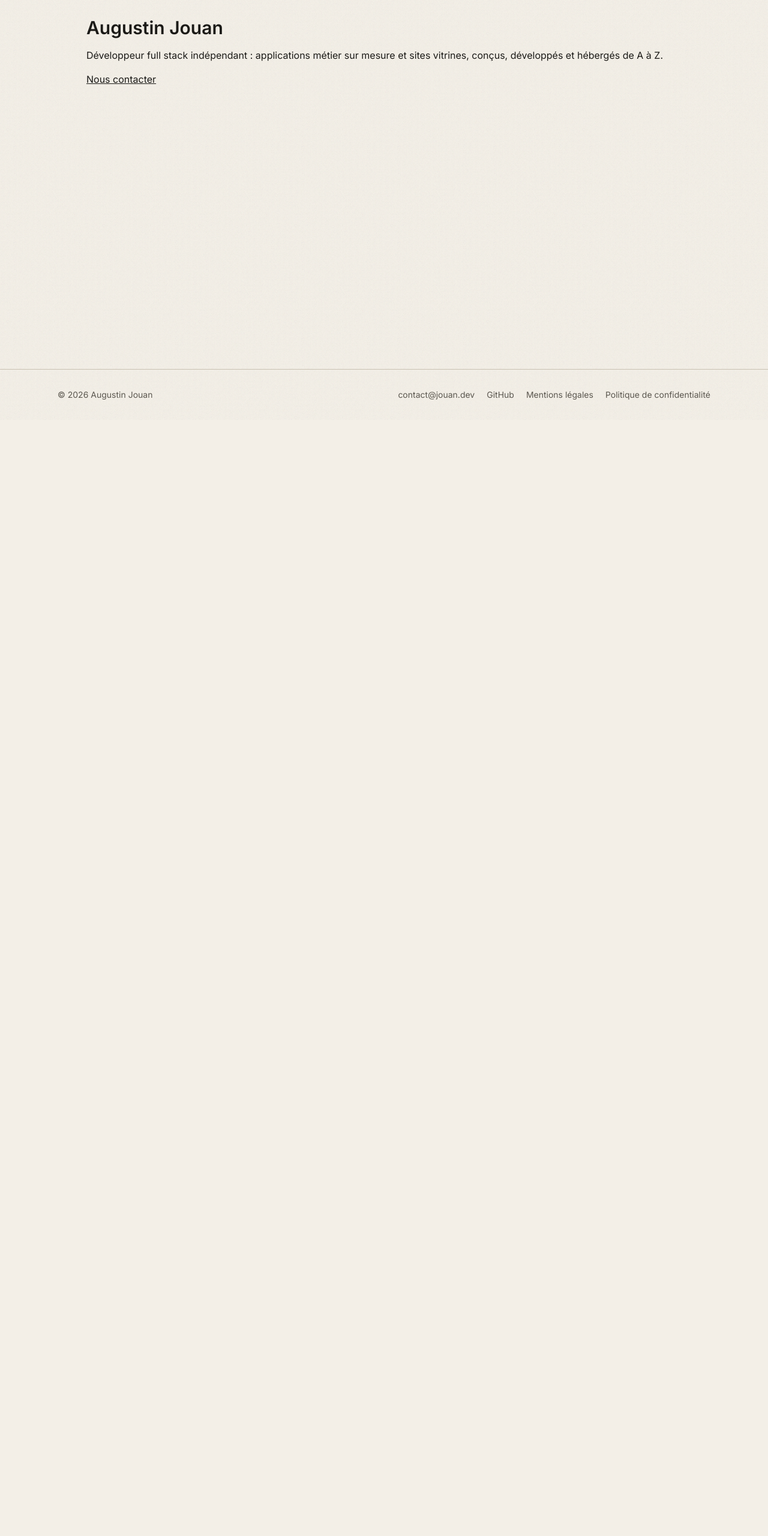
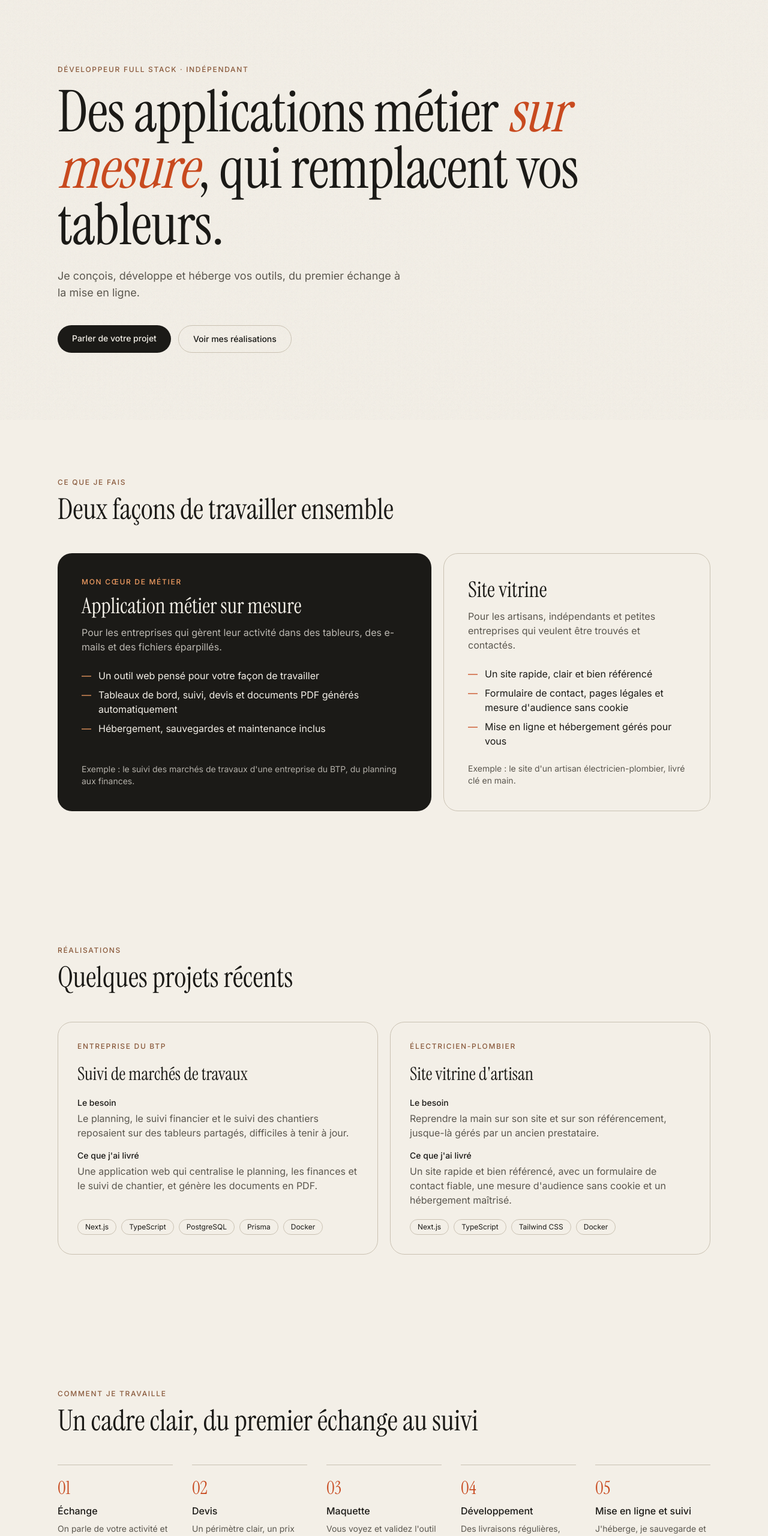
Before and after one commit to Augustin-Jouan/jouan.dev, a Next.js app in the folder apps/web/: page / in a window 1280 px wide. Shown: the part 100-2660 px from the top of the page at 60% size. Before the commit the page ends 800 px from the top, so only its background shows below. Built offline with nearby package versions, Linux system fonts and the light colour scheme; no server answers.

Commit message:
Page d'accueil : accroche, offre, réalisations, méthode, parcours et contact

```diff
--- a/apps/web/app/page.tsx
+++ b/apps/web/app/page.tsx
@@ -1,22 +1,24 @@
 import type { Metadata } from "next";
-import Link from "next/link";
-import { siteName, siteDescription } from "@/data/site";
+import { Accroche } from "@/components/accueil/Accroche";
+import { Methode } from "@/components/accueil/Methode";
+import { Offre } from "@/components/accueil/Offre";
+import { Parcours } from "@/components/accueil/Parcours";
+import { Realisations } from "@/components/accueil/Realisations";
+import { SectionContact } from "@/components/accueil/SectionContact";
 
 export const metadata: Metadata = {
   alternates: { canonical: "/" },
 };
 
-/** Page d'accueil placeholder : à remplacer entièrement par le design du site. */
 export default function HomePage() {
   return (
-    <section className="mx-auto flex max-w-5xl flex-col gap-4 px-4 py-16">
-      <h1 className="text-3xl font-semibold">{siteName}</h1>
-      <p>{siteDescription}</p>
-      <p>
-        <Link href="/contact" className="underline">
-          Nous contacter
-        </Link>
-      </p>
-    </section>
+    <>
+      <Accroche />
+      <Offre />
+      <Realisations />
+      <Methode />
+      <Parcours />
+      <SectionContact />
+    </>
   );
 }
--- /dev/null
+++ b/apps/web/components/accueil/Accroche.tsx
@@ -0,0 +1,41 @@
+import Link from "next/link";
+import { accroche } from "@/data/accueil";
+
+/** Premier écran : promesse, signature et deux actions. */
+export function Accroche() {
+  return (
+    <section
+      aria-labelledby="accroche-titre"
+      className="mx-auto flex min-h-[calc(100svh-5rem)] w-full max-w-6xl flex-col justify-end px-5 pb-16 pt-24 sm:px-8 sm:pb-24"
+    >
+      {/* L'accueil personnalisé (?pour=…) et le compteur de visiteurs se
+          placeront au-dessus du surtitre (sous-projets 3 et 4). */}
+      <p className="mb-4 text-xs font-medium uppercase tracking-[0.14em] text-terre">
+        {accroche.surtitre}
+      </p>
+      <h1
+        id="accroche-titre"
+        className="max-w-4xl font-serif text-5xl leading-[0.98] tracking-[-0.01em] break-words sm:text-7xl lg:text-8xl"
+      >
+        {accroche.titreAvant}
+        <em className="text-brique">{accroche.titreAccent}</em>
+        {accroche.titreApres}
+      </h1>
+      <p className="mt-6 max-w-xl text-lg text-encre-douce">{accroche.sousTitre}</p>
+      <div className="mt-10 flex flex-wrap gap-3">
+        <Link
+          href={accroche.actionPrincipale.href}
+          className="rounded-full bg-encre px-6 py-3 text-sm font-medium text-papier transition-opacity hover:opacity-85"
+        >
+          {accroche.actionPrincipale.libelle}
+        </Link>
+        <Link
+          href={accroche.actionSecondaire.href}
+          className="rounded-full border border-trait px-6 py-3 text-sm font-medium transition-colors hover:border-encre"
+        >
+          {accroche.actionSecondaire.libelle}
+        </Link>
+      </div>
+    </section>
+  );
+}
--- /dev/null
+++ b/apps/web/components/accueil/Methode.tsx
@@ -0,0 +1,21 @@
+import { Section } from "./Section";
+import { ANCRES, etapes, sections } from "@/data/accueil";
+
+/** Les étapes d'un projet, numérotées. */
+export function Methode() {
+  return (
+    <Section id={ANCRES.methode} {...sections.methode}>
+      <ol className="grid gap-8 sm:grid-cols-2 lg:grid-cols-5">
+        {etapes.map((etape, index) => (
+          <li key={etape.titre} className="flex flex-col gap-2 border-t border-trait pt-5">
+            <span aria-hidden="true" className="font-serif text-3xl text-brique">
+              {String(index + 1).padStart(2, "0")}
+            </span>
+            <h3 className="font-medium">{etape.titre}</h3>
+            <p className="text-sm text-encre-douce">{etape.description}</p>
+          </li>
+        ))}
+      </ol>
+    </Section>
+  );
+}
--- /dev/null
+++ b/apps/web/components/accueil/Offre.tsx
@@ -0,0 +1,50 @@
+import { Section } from "./Section";
+import { ANCRES, offres, sections, type Offre as OffreType } from "@/data/accueil";
+
+/** Les deux paliers de l'offre ; l'offre mise en avant est plus large et sombre. */
+export function Offre() {
+  return (
+    <Section id={ANCRES.offre} {...sections.offre}>
+      <div className="grid gap-5 lg:grid-cols-[1.4fr_1fr]">
+        {offres.map((offre) => (
+          <CarteOffre key={offre.id} offre={offre} />
+        ))}
+      </div>
+    </Section>
+  );
+}
+
+function CarteOffre({ offre }: { offre: OffreType }) {
+  const sombre = offre.miseEnAvant;
+
+  return (
+    <article
+      className={`flex flex-col gap-6 rounded-3xl p-8 sm:p-10 ${
+        sombre ? "bg-encre text-papier" : "border border-trait"
+      }`}
+    >
+      <div>
+        {sombre && (
+          <p className="mb-3 text-xs font-medium uppercase tracking-[0.14em] text-braise-claire">
+            Mon cœur de métier
+          </p>
+        )}
+        <h3 className="font-serif text-3xl sm:text-4xl">{offre.titre}</h3>
+        <p className={`mt-3 ${sombre ? "text-papier/75" : "text-encre-douce"}`}>{offre.pourQui}</p>
+      </div>
+      <ul className="flex flex-col gap-2">
+        {offre.livrables.map((livrable) => (
+          <li key={livrable} className="flex gap-3">
+            <span aria-hidden="true" className={sombre ? "text-braise-claire" : "text-brique"}>
+              —
+            </span>
+            {livrable}
+          </li>
+        ))}
+      </ul>
+      <p className={`mt-auto text-sm ${sombre ? "text-papier/70" : "text-encre-douce"}`}>
+        {offre.exemple}
+      </p>
+    </article>
+  );
+}
--- /dev/null
+++ b/apps/web/components/accueil/Parcours.tsx
@@ -0,0 +1,17 @@
+import { Section } from "./Section";
+import { ANCRES, parcours, sections } from "@/data/accueil";
+
+/** Parcours en quelques lignes ; la version complète viendra avec /api/me. */
+export function Parcours() {
+  return (
+    <Section id={ANCRES.parcours} {...sections.parcours}>
+      <ul className="flex max-w-3xl flex-col divide-y divide-trait border-y border-trait">
+        {parcours.map((ligne) => (
+          <li key={ligne} className="py-4 text-lg">
+            {ligne}
+          </li>
+        ))}
+      </ul>
+    </Section>
+  );
+}
--- /dev/null
+++ b/apps/web/components/accueil/Realisations.tsx
@@ -0,0 +1,35 @@
+import { Section } from "./Section";
+import { ANCRES, realisations, sections } from "@/data/accueil";
+
+/** Réalisations anonymisées : besoin, livrable, technologies. */
+export function Realisations() {
+  return (
+    <Section id={ANCRES.realisations} {...sections.realisations}>
+      <div className="grid gap-5 md:grid-cols-2">
+        {realisations.map((r) => (
+          <article key={r.titre} className="flex flex-col gap-5 rounded-3xl border border-trait p-8">
+            <p className="text-xs font-medium uppercase tracking-[0.14em] text-terre">{r.contexte}</p>
+            <h3 className="font-serif text-3xl">{r.titre}</h3>
+            <dl className="flex flex-col gap-4 text-encre-douce">
+              <div>
+                <dt className="text-sm font-medium text-encre">Le besoin</dt>
+                <dd className="mt-1">{r.besoin}</dd>
+              </div>
+              <div>
+                <dt className="text-sm font-medium text-encre">Ce que j&apos;ai livré</dt>
+                <dd className="mt-1">{r.livre}</dd>
+              </div>
+            </dl>
+            <ul aria-label="Technologies" className="mt-auto flex flex-wrap gap-2">
+              {r.stack.map((techno) => (
+                <li key={techno} className="rounded-full border border-trait px-3 py-1 text-xs">
+                  {techno}
+                </li>
+              ))}
+            </ul>
+          </article>
+        ))}
+      </div>
+    </Section>
+  );
+}
--- /dev/null
+++ b/apps/web/components/accueil/Section.tsx
@@ -0,0 +1,25 @@
+type Props = {
+  id: string;
+  surtitre: string;
+  titre: string;
+  children: React.ReactNode;
+};
+
+/** Section de l'accueil : ancre, surtitre, titre, puis contenu. */
+export function Section({ id, surtitre, titre, children }: Props) {
+  const titreId = `${id}-titre`;
+
+  return (
+    <section
+      id={id}
+      aria-labelledby={titreId}
+      className="mx-auto w-full max-w-6xl scroll-mt-8 px-5 py-20 sm:px-8 sm:py-28"
+    >
+      <p className="mb-3 text-xs font-medium uppercase tracking-[0.14em] text-terre">{surtitre}</p>
+      <h2 id={titreId} className="mb-12 max-w-3xl font-serif text-4xl leading-[1.05] sm:text-5xl">
+        {titre}
+      </h2>
+      {children}
+    </section>
+  );
+}
--- /dev/null
+++ b/apps/web/components/accueil/SectionContact.tsx
@@ -0,0 +1,26 @@
+import { Section } from "./Section";
+import { ContactForm } from "@/components/contact/ContactForm";
+import { ANCRES, sections } from "@/data/accueil";
+import { contact } from "@/data/contact";
+
+/** Formulaire de contact du châssis, et l'e-mail pour qui préfère écrire. */
+export function SectionContact() {
+  return (
+    <Section id={ANCRES.contact} {...sections.contact}>
+      <div className="grid gap-12 lg:grid-cols-[1.4fr_1fr]">
+        <ContactForm />
+        <div className="flex flex-col gap-3 text-encre-douce">
+          <p>Vous préférez l&apos;e-mail ? Écrivez-moi directement :</p>
+          <p>
+            <a
+              href={`mailto:${contact.email}`}
+              className="font-serif text-3xl break-all text-encre underline decoration-trait underline-offset-4 hover:decoration-encre"
+            >
+              {contact.email}
+            </a>
+          </p>
+        </div>
+      </div>
+    </Section>
+  );
+}
```
Also changed, not shown: apps/web/components/contact/ContactForm.tsx (+7 -8 lines), 2 other files (tests, documents, lock files or other folders).
